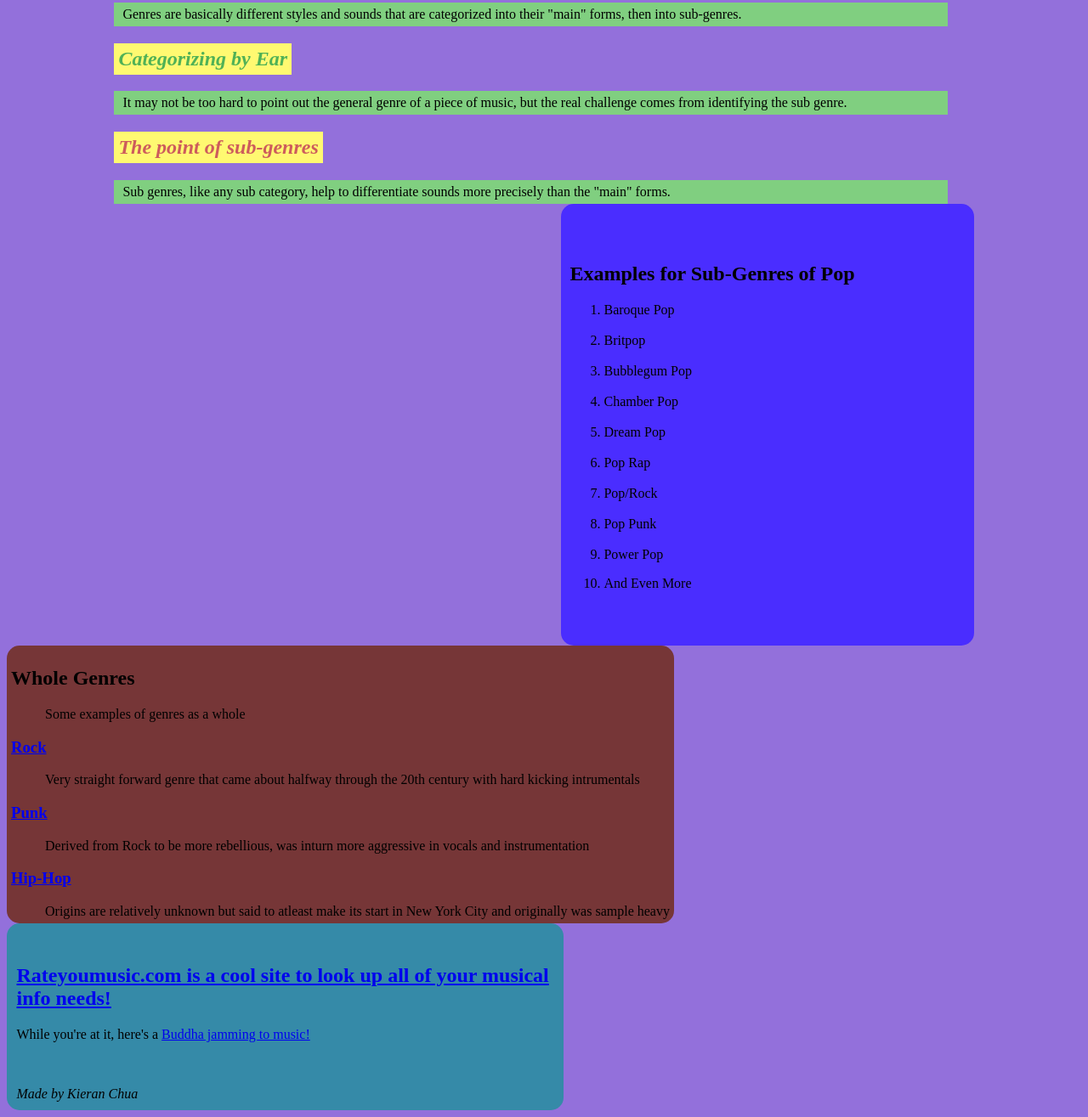
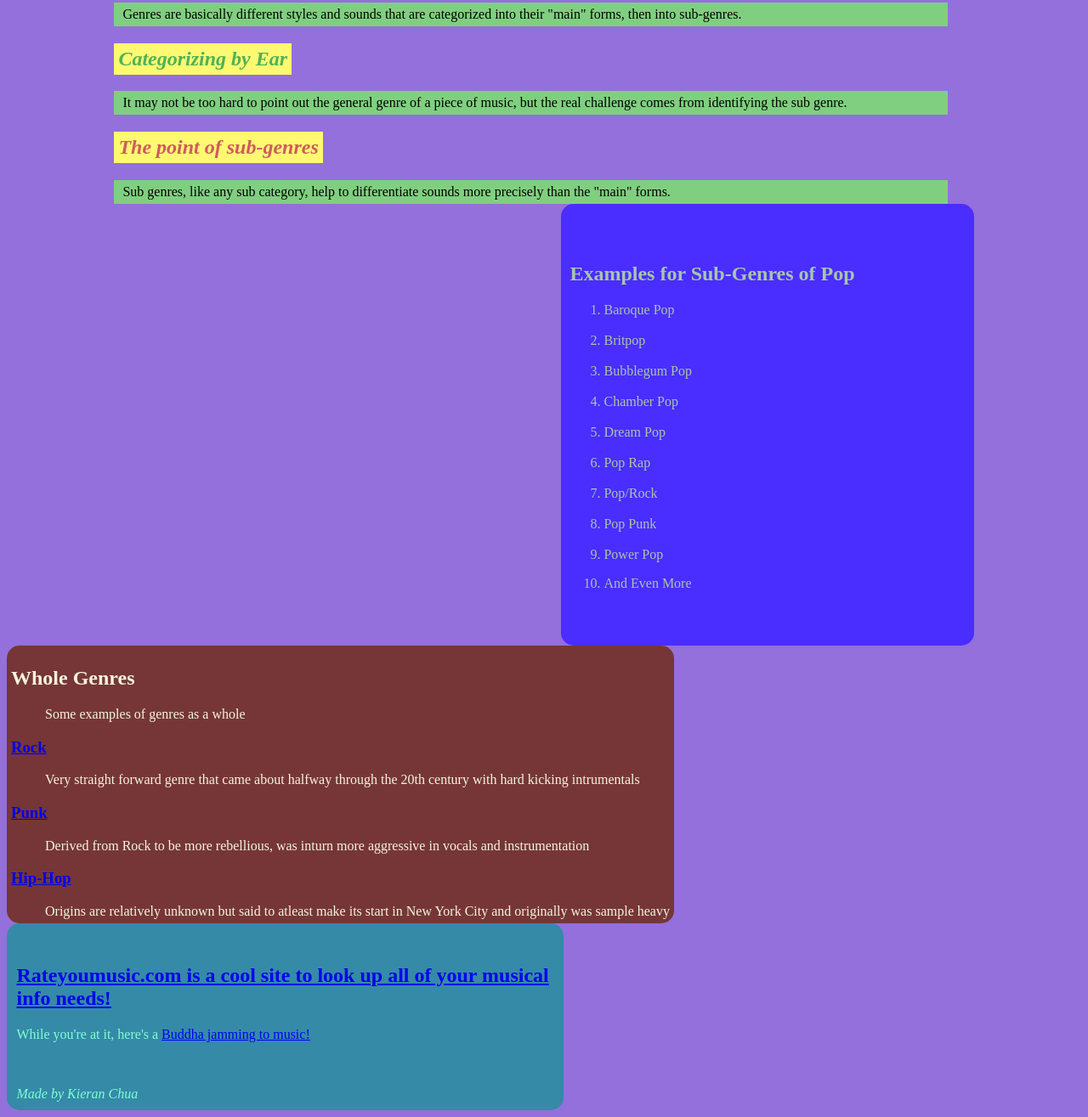
Before and after one commit to kchua2649/CSS, a plain HTML site: page index.html in a window 1280 px wide. Shown: the part 1597-2912 px from the top of the page at 85% size. Drawn offline with Linux system fonts and the light colour scheme.

Commit message:
Update styles.css

```diff
--- a/styles.css
+++ b/styles.css
@@ -48,6 +48,7 @@ html {
 			background: #4A2DFF;
 			float: right;
 			border-radius: 15px;
+			color:#A6C7A9
 		}
 
 		.MG{
@@ -97,6 +98,7 @@ html {
 			padding: 5px 5px;
 			float: left;
 			border-radius: 15px;
+			color:beige;
 		}
 
 		.extra2{
@@ -105,6 +107,7 @@ html {
 			padding: 10px 11.5px;
 			clear: left;
 			border-radius: 15px;
+			color:aquamarine;
 		}
 
 		.firstalbum{
```
